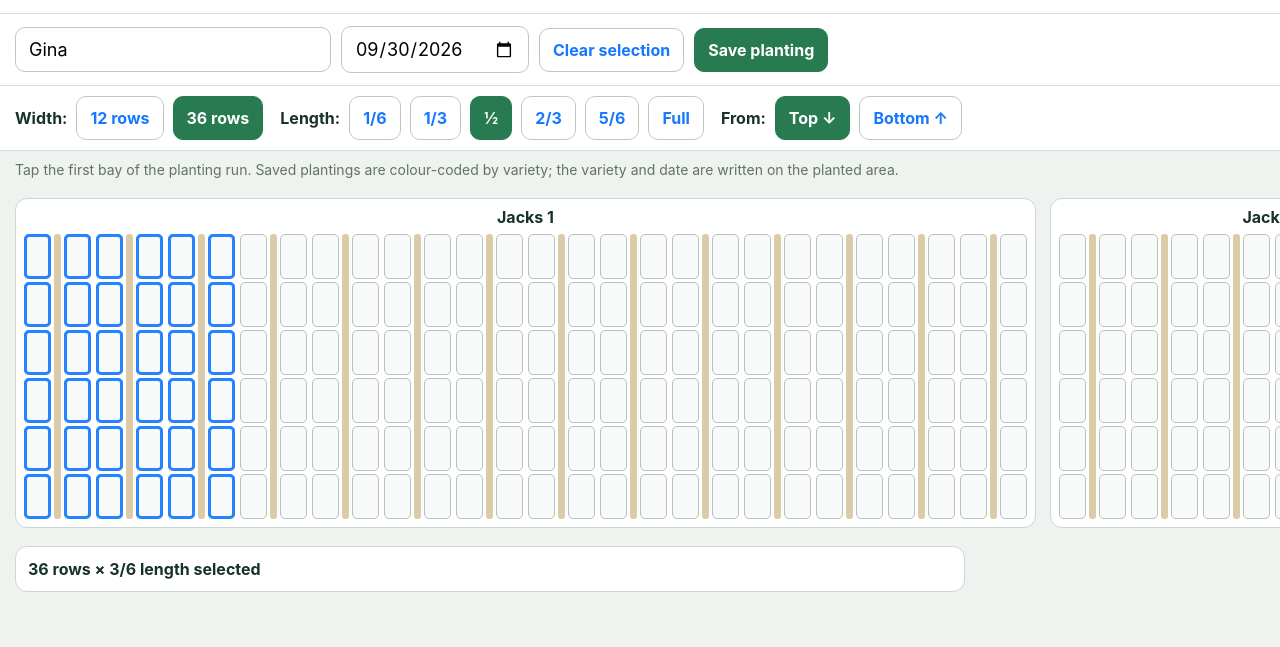
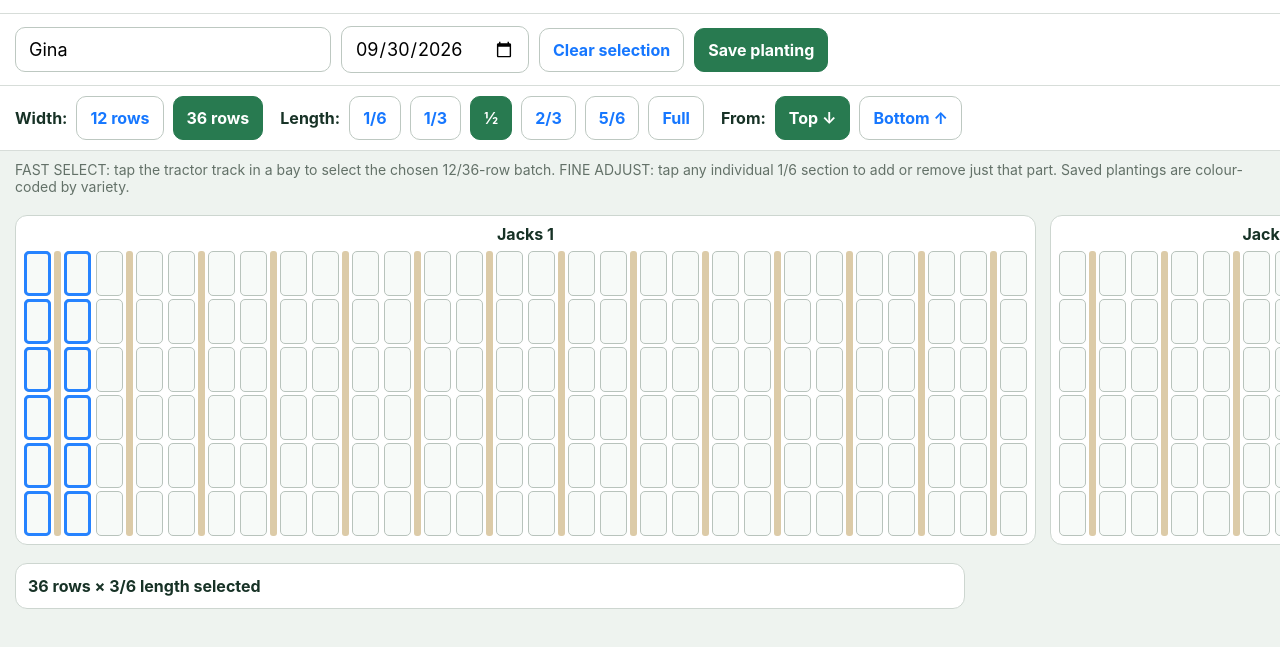
Before and after one commit to v7k966d8ws-droid/Farm_Planting_map, a plain HTML site: page index.html in a window 1280 px wide. Both pictures are taken after a click on the element 37 px from the left and 329 px from the top of the page. Shown: the part 73-720 px from the top of the page. Drawn offline with Linux system fonts and the light colour scheme.

Commit message:
Add files via upload

```diff
--- a/index.html
+++ b/index.html
@@ -40,7 +40,7 @@ button{font-weight:700;color:#1677ff} button.on,.save{background:#287a50;color:w
 <button data-l="1">1/6</button><button data-l="2">1/3</button><button data-l="3" class="on">½</button><button data-l="4">2/3</button><button data-l="5">5/6</button><button data-l="6">Full</button>
 <b style="margin-left:8px">From:</b><button data-d="start" class="on">Top ↓</button><button data-d="end">Bottom ↑</button>
 </div>
-<div class="note">Tap the first bay of the planting run. Saved plantings are colour-coded by variety; the variety and date are written on the planted area.</div>
+<div class="note">FAST SELECT: tap the tractor track in a bay to select the chosen 12/36-row batch. FINE ADJUST: tap any individual 1/6 section to add or remove just that part. Saved plantings are colour-coded by variety.</div>
 <div class="legend" id="legend"></div>
 <div class="scroller"><div class="farm" id="farm"></div></div>
 <div class="status"><b id="sel">No area selected</b><div id="saved"></div></div>
@@ -61,14 +61,24 @@ function build(){
    for(let j=0;j<count;j++){
     const bay=document.createElement("div");bay.className="bay";bay.dataset.block=bi;bay.dataset.bay=j;
     for(let s=0;s<6;s++){
-      let l=document.createElement("div");l.className="half";l.style.gridColumn="1";l.style.gridRow=(s+1);l.dataset.side="L";l.dataset.seg=s;bay.appendChild(l);
-      let r=document.createElement("div");r.className="half";r.style.gridColumn="3";r.style.gridRow=(s+1);r.dataset.side="R";r.dataset.seg=s;bay.appendChild(r);
+      let l=document.createElement("div");l.className="half";l.style.gridColumn="1";l.style.gridRow=(s+1);l.dataset.side="L";l.dataset.seg=s;
+      l.onclick=(e)=>{e.stopPropagation();toggleSection(bi,j,s);}; bay.appendChild(l);
+      let r=document.createElement("div");r.className="half";r.style.gridColumn="3";r.style.gridRow=(s+1);r.dataset.side="R";r.dataset.seg=s;
+      r.onclick=(e)=>{e.stopPropagation();toggleSection(bi,j,s);}; bay.appendChild(r);
     }
     let tr=document.createElement("div");tr.className="track";bay.appendChild(tr);
     bay.onclick=()=>selectBatch(bi,j);bays.appendChild(bay);
    } farm.appendChild(b);
  }); render();
 }
+
+function toggleSection(block,bay,seg){
+ const i=pending.findIndex(q=>q.block===block&&q.bay===bay&&q.seg===seg);
+ if(i>=0) pending.splice(i,1);
+ else pending.push({block,bay,seg});
+ render();
+}
+
 function selectBatch(block,start){
  pending=[]; const max=Math.ceil(bayCounts[block]);
  for(let b=start;b<Math.min(start+width,max);b++){
```
Also changed, not shown: README.txt.
